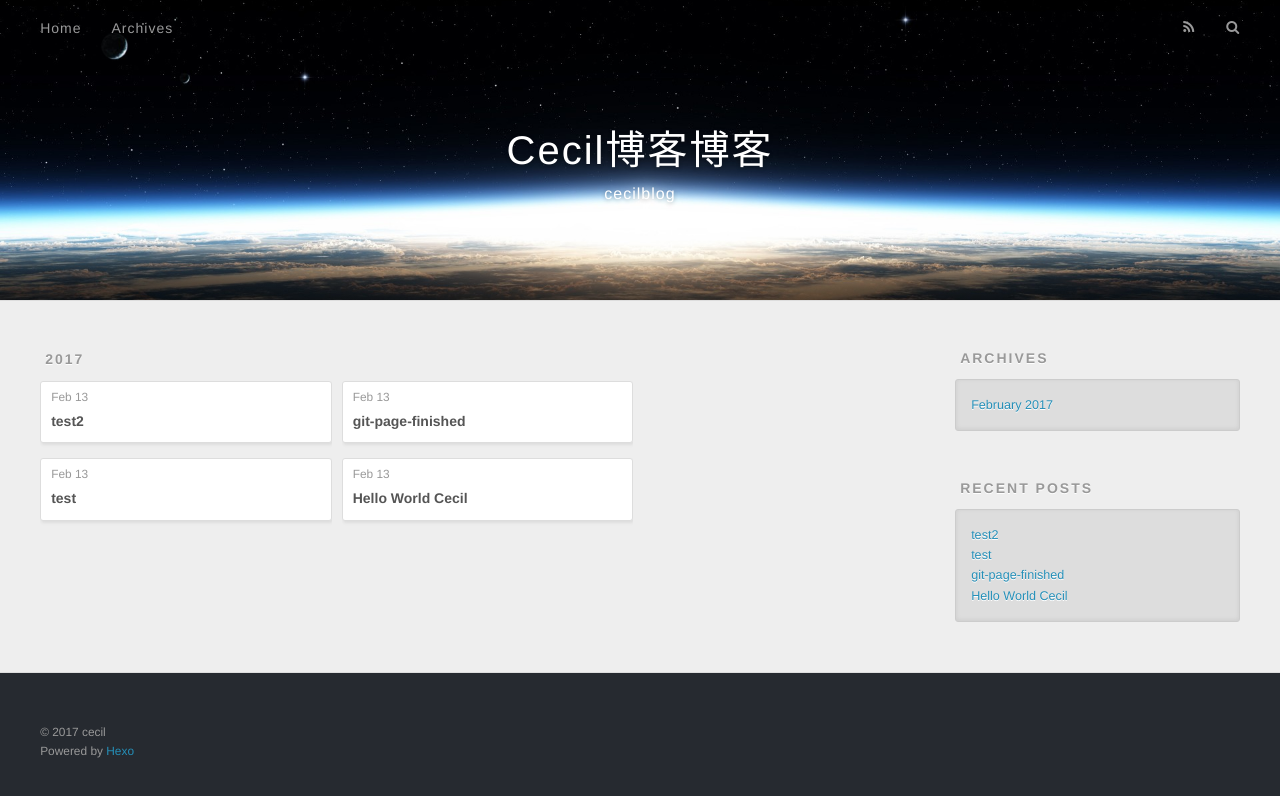
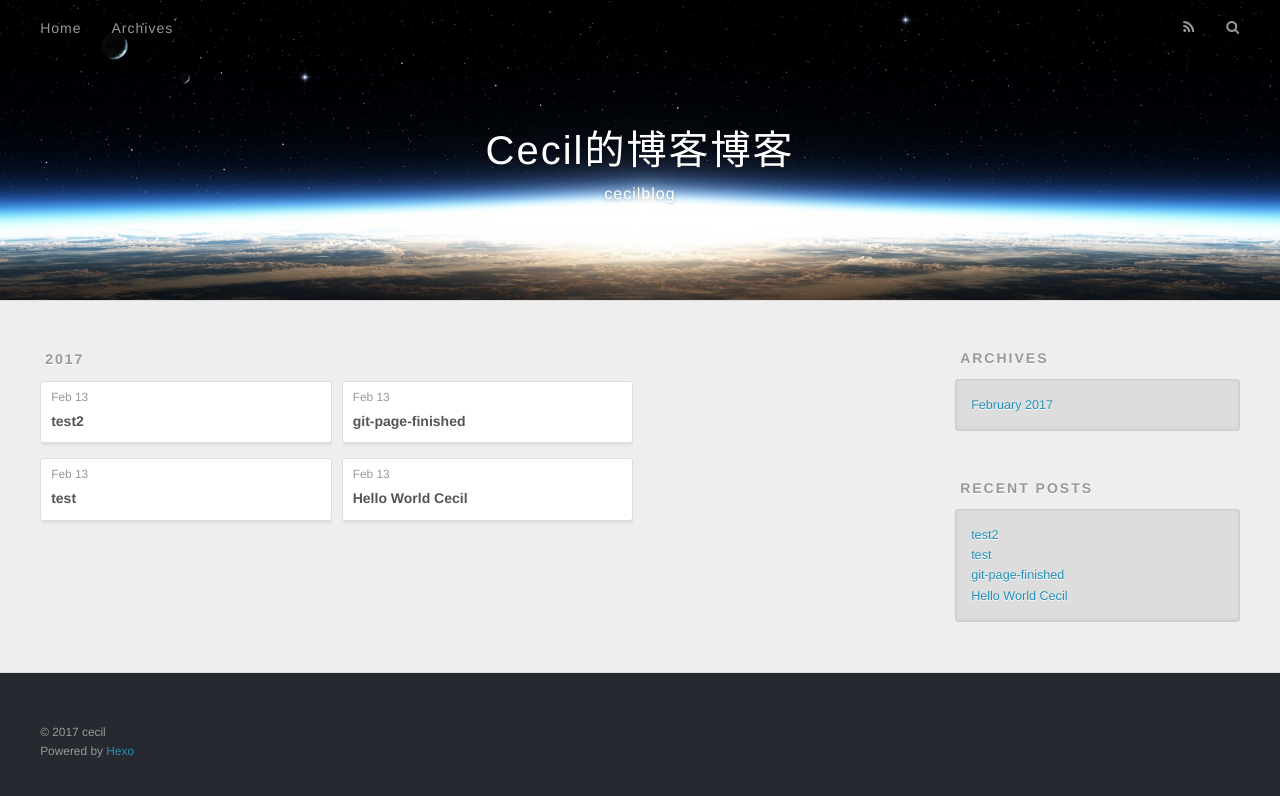
Before and after one commit to Cecilxx/Cecilxx.github.io, a plain HTML site: page archives/2017/02/index.html in a window 1280 px wide. Drawn offline with nearby package versions, Linux system fonts and the light colour scheme.

Commit message:
Site updated: 2017-02-13 17:07:08

```diff
--- a/archives/2017/02/index.html
+++ b/archives/2017/02/index.html
@@ -3,19 +3,19 @@
 <head>
   <meta charset="utf-8">
 
-  <title>Archives: 2017/2 | Cecil博客博客</title>
+  <title>Archives: 2017/2 | Cecil的博客博客</title>
   <meta name="viewport" content="width=device-width, initial-scale=1, maximum-scale=1">
   <meta name="description" content="cecil first blog">
 <meta property="og:type" content="website">
-<meta property="og:title" content="Cecil博客博客">
+<meta property="og:title" content="Cecil的博客博客">
 <meta property="og:url" content="http://yoursite.com/archives/2017/02/index.html">
-<meta property="og:site_name" content="Cecil博客博客">
+<meta property="og:site_name" content="Cecil的博客博客">
 <meta property="og:description" content="cecil first blog">
 <meta name="twitter:card" content="summary">
-<meta name="twitter:title" content="Cecil博客博客">
+<meta name="twitter:title" content="Cecil的博客博客">
 <meta name="twitter:description" content="cecil first blog">
 
-    <link rel="alternate" href="/atom.xml" title="Cecil博客博客" type="application/atom+xml">
+    <link rel="alternate" href="/atom.xml" title="Cecil的博客博客" type="application/atom+xml">
 
 
     <link rel="icon" href="/favicon.png">
@@ -36,7 +36,7 @@
   <div id="header-outer" class="outer">
     <div id="header-title" class="inner">
       <h1 id="logo-wrap">
-        <a href="/" id="logo">Cecil博客博客</a>
+        <a href="/" id="logo">Cecil的博客博客</a>
       </h1>
 
         <h2 id="subtitle-wrap">
```
Also changed, not shown: 2017/02/13/git-page-finished/index.html (+4 -4 lines), 2017/02/13/hello-world/index.html (+4 -4 lines), 2017/02/13/test/index.html (+4 -4 lines), 2017/02/13/test2/index.html (+4 -4 lines), archives/2017/index.html (+6 -6 lines), archives/index.html (+6 -6 lines), index.html (+6 -6 lines).
